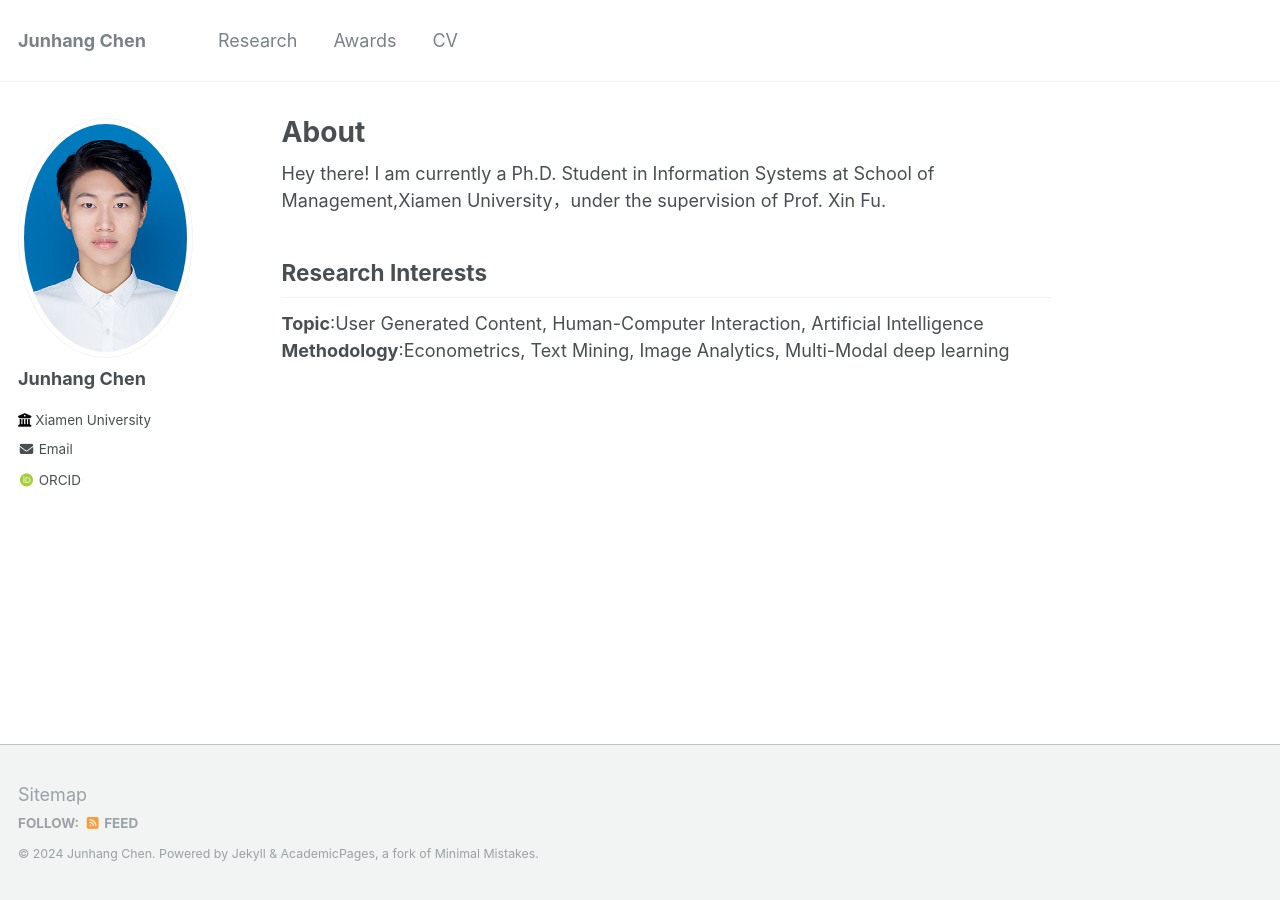
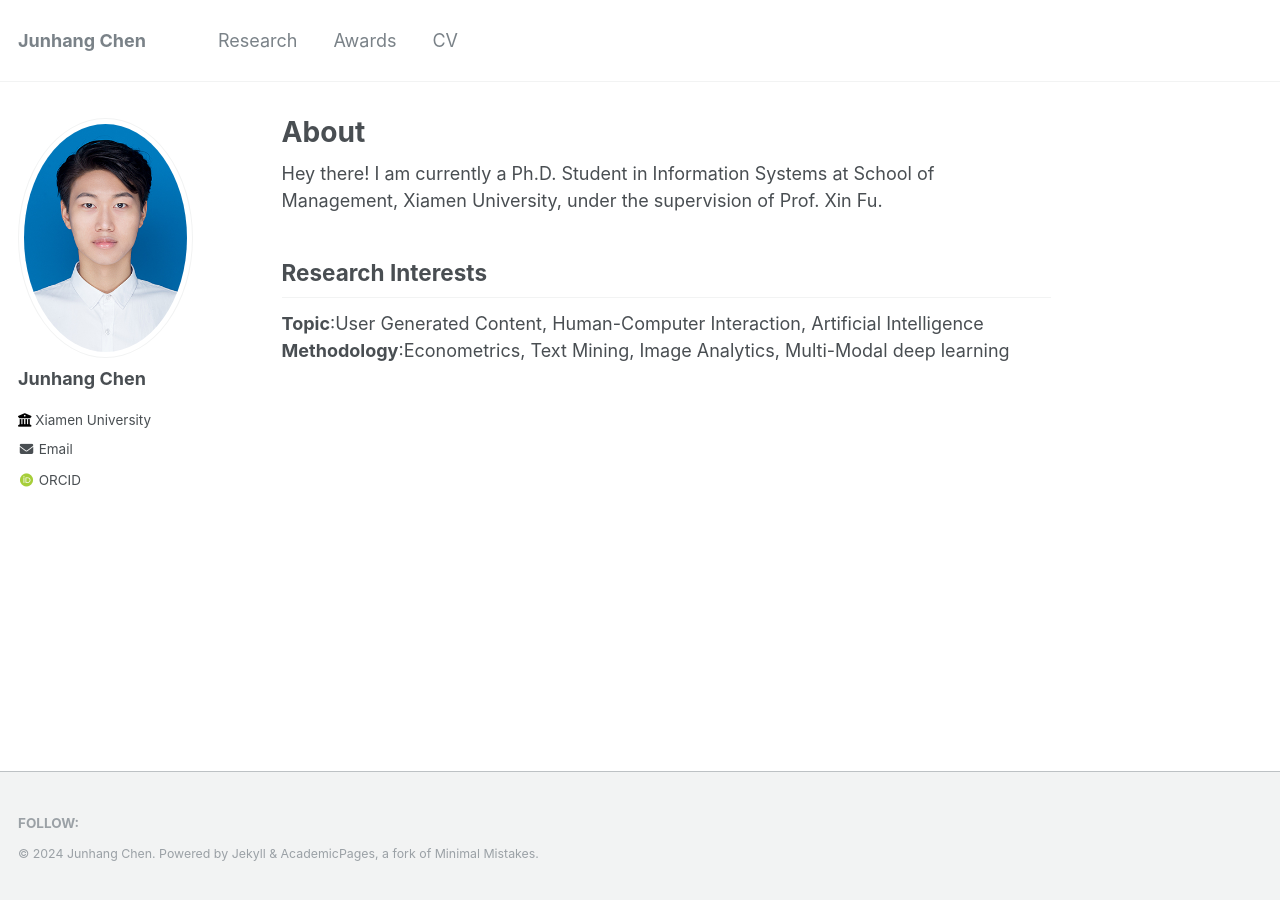
Before and after one commit to dongleqing-pizi/dongleqing-pizi.github.io, a Jekyll site: the page built from _pages/about.md, in a window 1280 px wide. Built offline with Jekyll 4.4.1, drawn with Linux system fonts in a browser that asks for light colours; some web fonts are replaced.

Commit message:
modify footer

```diff
--- a/_includes/footer.html
+++ b/_includes/footer.html
@@ -17,7 +17,7 @@
     {% if site.author.bitbucket %}
       <li><a href="http://bitbucket.org/{{ site.author.bitbucket }}"><i class="fab fa-bitbucket" aria-hidden="true"></i> Bitbucket</a></li>
     {% endif %}
-    <li><a href="{% if site.atom_feed.path %}{{ site.atom_feed.path }}{% else %}{{ base_path }}/feed.xml{% endif %}"><i class="fa fa-fw fa-rss-square" aria-hidden="true"></i> {{ site.data.ui-text[site.locale].feed_label | default: "Feed" }}</a></li>
+    <!-- <li><a href="{% if site.atom_feed.path %}{{ site.atom_feed.path }}{% else %}{{ base_path }}/feed.xml{% endif %}"><i class="fa fa-fw fa-rss-square" aria-hidden="true"></i> {{ site.data.ui-text[site.locale].feed_label | default: "Feed" }}</a></li> -->
   </ul>
 </div>
 
--- a/_includes/footer/custom.html
+++ b/_includes/footer/custom.html
@@ -1,3 +1,3 @@
 <!-- start custom footer snippets -->
-<a href="/sitemap/">Sitemap</a>
+<!-- <a href="/sitemap/">Sitemap</a> -->
 <!-- end custom footer snippets -->
--- a/_pages/about.md
+++ b/_pages/about.md
@@ -7,7 +7,7 @@ redirect_from:
   - /about.html
 ---
 Hey there!
-I am currently a Ph.D. Student in Information Systems at School of Management,Xiamen University，under the supervision of Prof. Xin Fu.
+I am currently a Ph.D. Student in Information Systems at School of Management, Xiamen University, under the supervision of Prof. Xin Fu.
 
 Research Interests
 ------
```
